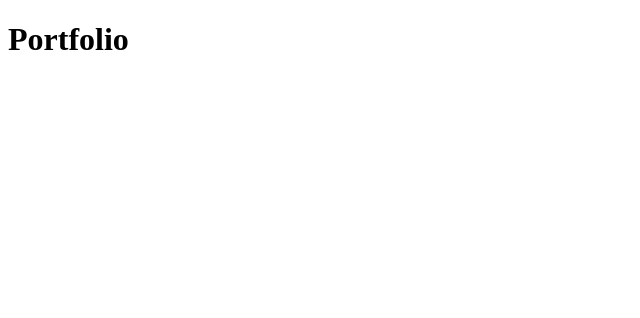
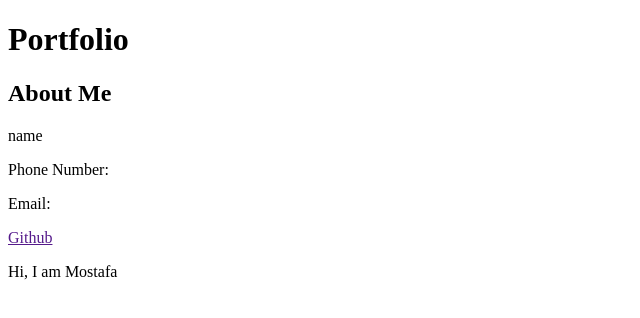
Before and after one commit to Mostafa-Wahied/test-portfolio, a plain HTML site: page index.html in a window 1280 px wide. Shown: the whole page, without its empty margins (0-640 px from the left). Drawn offline with Linux system fonts and the light colour scheme.

Commit message:
updaing index

```diff
--- a/index.html
+++ b/index.html
@@ -8,5 +8,17 @@
 </head>
 <body>
     <h1>Portfolio</h1>
+    <div>
+        <h2>About Me</h2>
+        <p>name</p>
+        <p>Phone Number: </p>
+        <p>Email: </p>
+    </div>
+    <div>
+        <a href="">Github</a>
+    </div>
+    <div>
+        <p>Hi, I am Mostafa </p>
+    </div>
 </body>
 </html>
```
